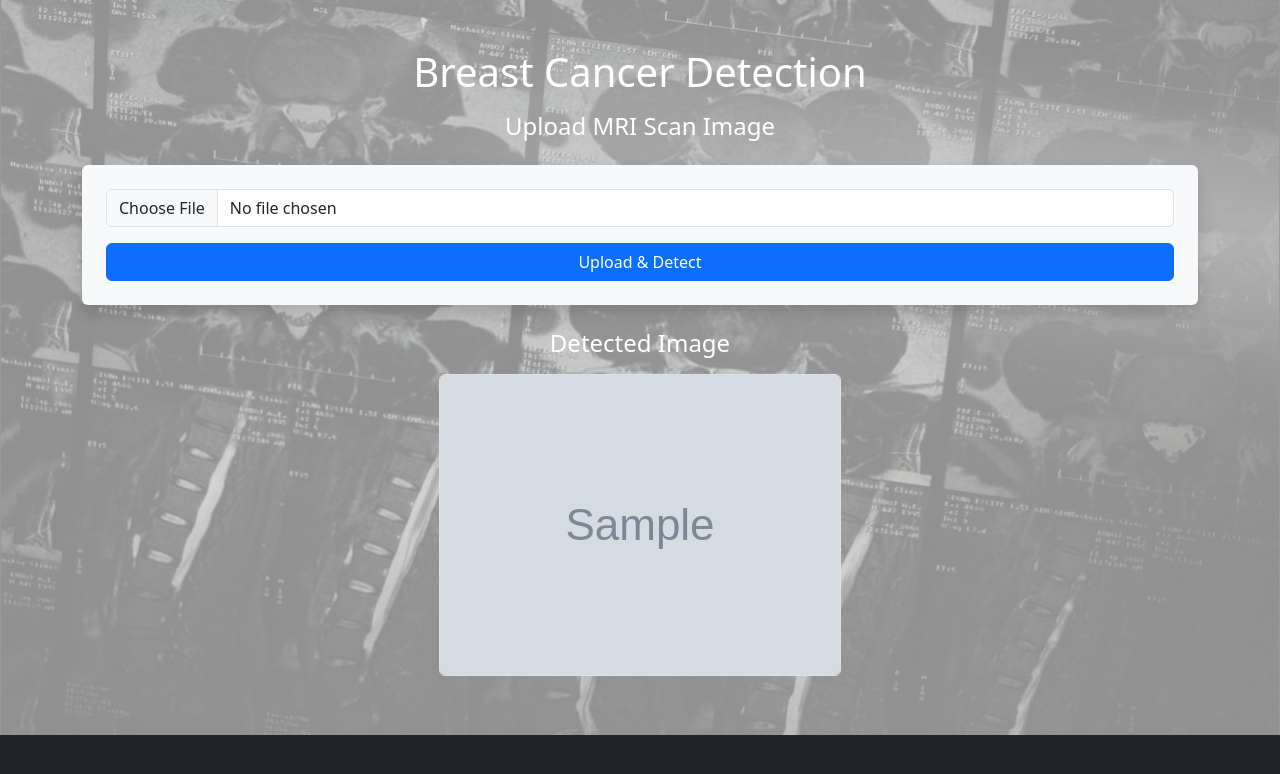
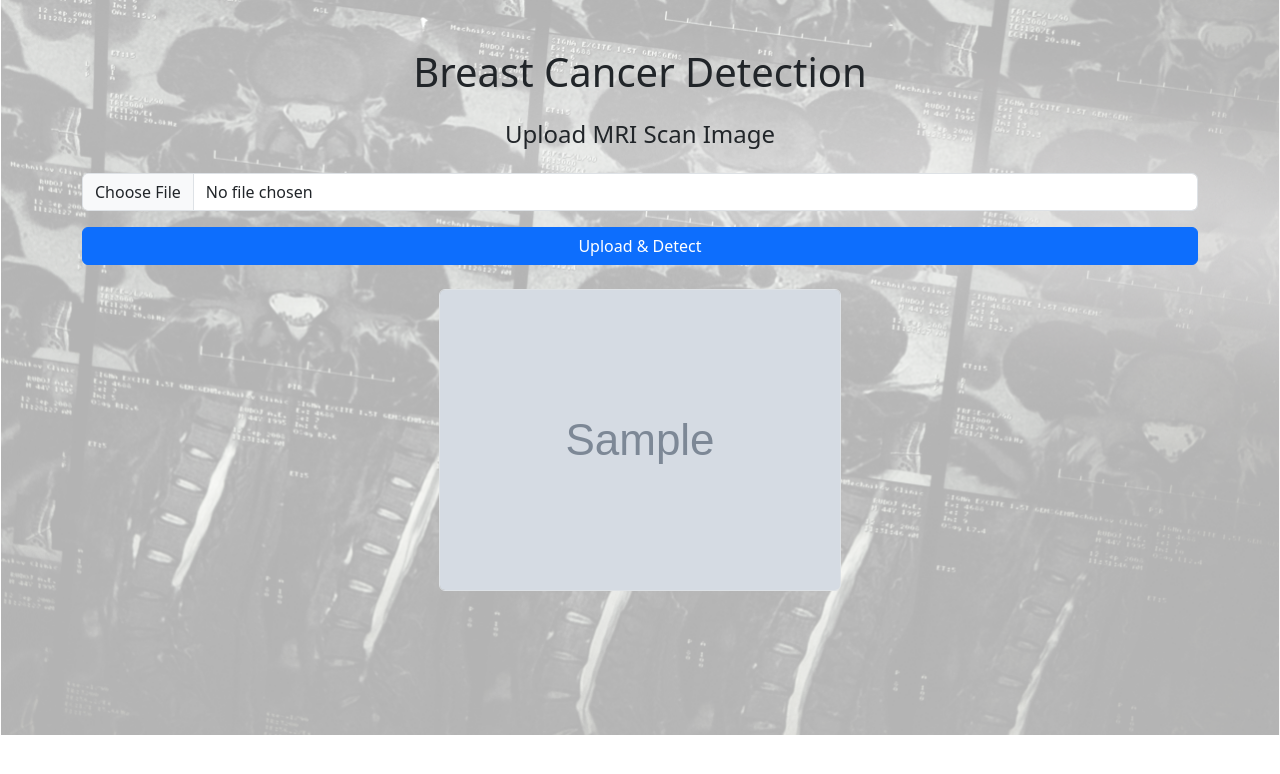
Before and after one commit to Shubhdix9/SeioPl-use2, a Flask app: template templates/index.html in a window 1280 px wide. Shown: the top 774 px of the page. Run offline with Flask 3, Linux system fonts and the light colour scheme; the template is opened without the code that fills it: most values are stand-ins (such as "Sample title", 1, 10 or a date in 2020); grey boxes marked "Sample" are stand-in pictures.

Commit message:
index.html
Updated the HTML structure and improved the upload form.

```diff
--- a/templates/index.html
+++ b/templates/index.html
@@ -3,60 +3,45 @@
 <head>
     <meta charset="UTF-8">
     <title>Breast Cancer Detection</title>
+    <meta name="viewport" content="width=device-width, initial-scale=1.0">
 
-    <!-- Bootstrap -->
+    <!-- Bootstrap CSS -->
     <link href="https://cdn.jsdelivr.net/npm/bootstrap@5.3.2/dist/css/bootstrap.min.css" rel="stylesheet">
 
-    <!-- Custom CSS -->
+    <!-- Optional custom CSS -->
     <link rel="stylesheet" href="{{ url_for('static', filename='style.css') }}">
 </head>
-<body class="bg-dark">
+<body>
+    <div class="container py-5">
 
-    <div class="container py-5">
-        <h1 class="text-center mb-3 text-white">
-            Breast Cancer Detection
-        </h1>
-
-        <h4 class="text-center mb-4 text-white">
-            Upload MRI Scan Image
-        </h4>
+        <h1 class="text-center mb-4">Breast Cancer Detection</h1>
+        <h4 class="text-center mb-4">Upload MRI Scan Image</h4>
 
         <!-- Upload Form -->
-        <form
-            action="/predict"
-            method="POST"
-            enctype="multipart/form-data"
-            class="bg-light p-4 rounded shadow"
-        >
+        <form action="/predict" method="POST" enctype="multipart/form-data" class="mb-4">
             <div class="mb-3">
-                <input
-                    type="file"
-                    name="file"
-                    class="form-control"
-                    accept="image/*"
-                    required
-                >
+                <input type="file" class="form-control" name="image" accept="image/*" required>
             </div>
+            <button type="submit" class="btn btn-primary w-100">Upload & Detect</button>
+        </form>
 
-            <button type="submit" class="btn btn-primary w-100">
-                Upload & Detect
-            </button>
-        </form>
+        <!-- Success Message -->
+        {% if message %}
+        <div class="alert alert-success text-center">
+            {{ message }}
+        </div>
+        {% endif %}
 
         <!-- Output Image -->
         {% if output_image %}
         <div class="text-center mt-4">
-            <h4 class="text-white mb-3">Detected Image</h4>
-            <img
-                src="{{ output_image }}"
-                class="img-fluid rounded border"
-                alt="Detection Result"
-            >
+            <img src="{{ output_image }}" class="img-fluid rounded border" alt="Detected Image">
         </div>
         {% endif %}
+
     </div>
 
-    <!-- Bootstrap JS -->
+    <!-- Bootstrap JS Bundle -->
     <script src="https://cdn.jsdelivr.net/npm/bootstrap@5.3.2/dist/js/bootstrap.bundle.min.js"></script>
 </body>
 </html>
```
